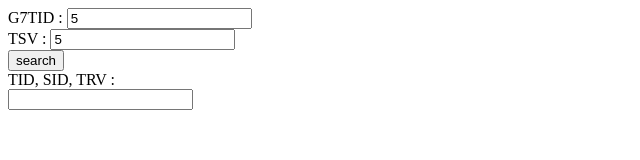
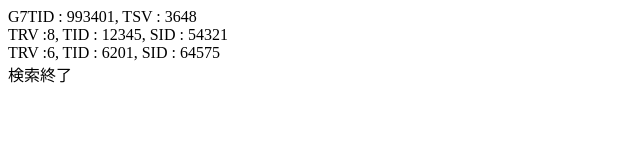
Before and after one commit to IPA989/G7TIDandTSV2TRV, a plain HTML site: page index.html in a window 1280 px wide. Both pictures are taken after typing "5", "5" into the empty fields and a click on the button "search". Shown: the whole page, without its empty margins (0-640 px from the left). Drawn offline with Linux system fonts and the light colour scheme.

Commit message:
Update index.html

```diff
--- a/index.html
+++ b/index.html
@@ -13,38 +13,35 @@
             <br>
             <input type="button" class="calc_button" onclick="calc(g7tid.value, tsv.value);" value="search">
             <br>
-            TID, SID, TRV :
-            <br>
-            <input id="lean" class="box" type="text" readonly="">
         </form>
 
 
         <script>
             function calc(g7tid, tsv){
-                // 検索開始
-                var flg = new Boolean(false);
-                var g7tid = 993401;
-                var tsv = 3648;
-                var trv;
-                var tid;
-                var sid;
+                var flg = false;
+                var g7tid = Number('993401');
+                var tsv = Number('3648');
+                var tid = Number();
+                var sid = Number();
                 var Result = "";
 
-                for(var i=3647; i<3649; i++){
-                    sid = (g7tid + 1000000*i) / 65536;
-                    tid = (g7tid + 1000000*i) - sid * 65536;
-                    if(tsv == (tid ^ sid) / 16){
+                document.write("G7TID : "+g7tid+", TSV : "+tsv+"<br>");
+
+                for(var i=0; i<4295; i++){
+                    sid = Math.floor( (g7tid + 1000000*i) / 65536 );
+                    tid = Math.floor( (g7tid + 1000000*i) - sid * 65536 );
+                    // document.write("tid:"+tid+", sid:"+sid+"<br>");
+                    if(tsv == Math.floor( (tid ^ sid) / 16)){
                         flg = true;
                         trv = (tid ^ sid) % 16;
-                        Result += trv;
-                        const lean_value = document.getElementById('lean').value = trv;
+                        document.write("TRV :"+trv+", TID : "+tid+", SID : "+sid+"<br>");
                     }
                 }
 
                 if(!flg){
-                    const lean_value = document.getElementById('lean').value = "検索結果なし";
-                    // Result = "検索結果なし";
+                    document.write("検索結果なし<br>");
                 }
+                document.write("検索終了<br>");
 
             }
         </script>
```
